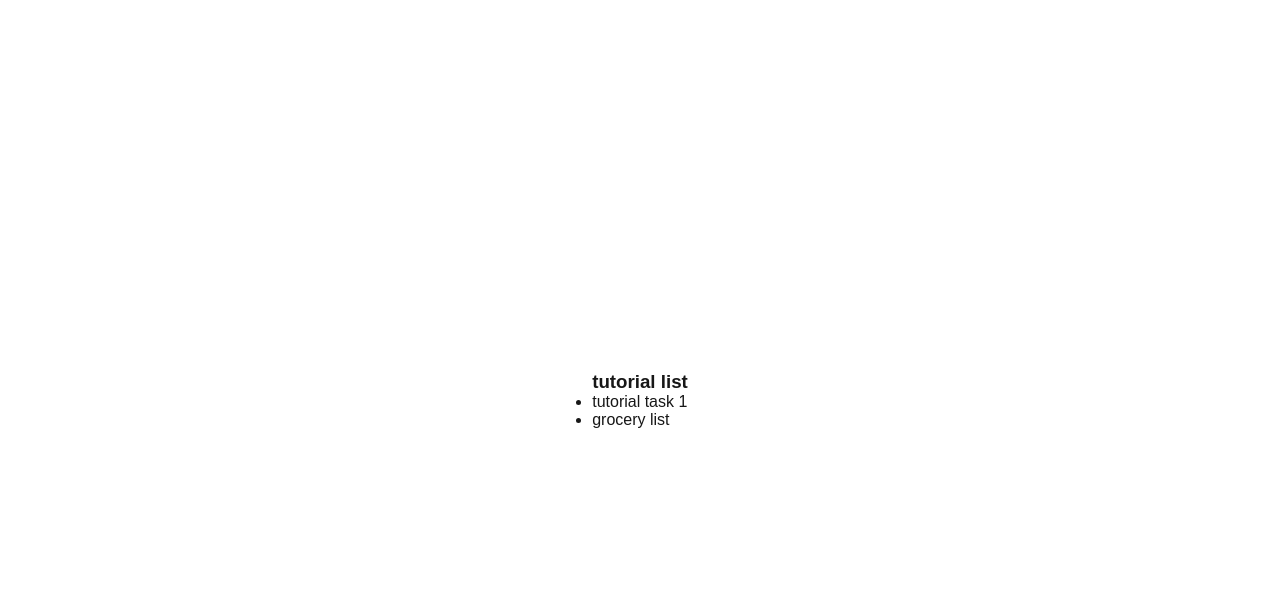
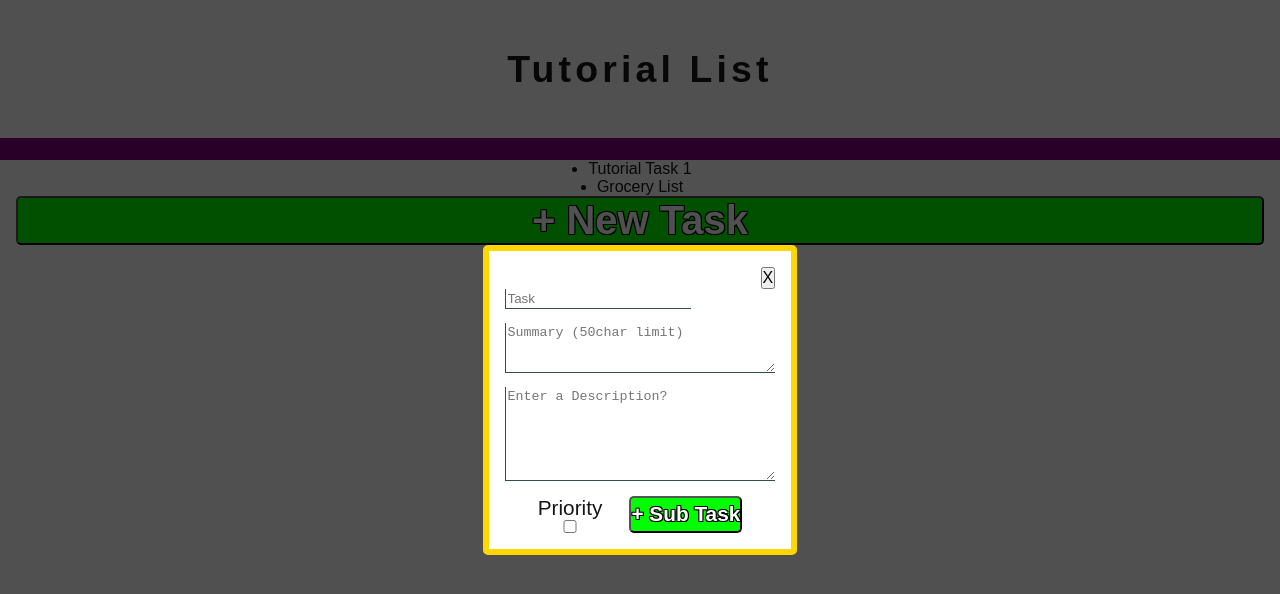
Before and after one commit to CaptDread/Doms-AppBase, a Next.js app: page / in a window 1280 px wide. Shown: the top 594 px of the page. Built offline with nearby package versions, Linux system fonts and the light colour scheme.

Commit message:
AddTask Modal

```diff
--- a/app/api/Tasks/List.js
+++ b/app/api/Tasks/List.js
@@ -1,3 +1,4 @@
+import styles from "../../page.module.css";
 
 
 
--- a/app/components/base/GroupList.js
+++ b/app/components/base/GroupList.js
@@ -1,6 +1,7 @@
 // This component handles listing Todo Lists, yeah plural, as in users can use have more than one todo list.
-
+import styles from "../../page.module.css"
 import ListTask from "@/app/api/Tasks/List";
+import AddTaskModal from "../modals/AddTaskModal";
 
 const groups = () => localStorage.getItem('groups');
 
@@ -12,6 +13,7 @@ function tutorialList() {
         task_desc:"a tutorial task, to test and edit style, data transfering, and random text stuff. so yeah... lorem ipsum, pirate stuff, yhadayhadayada...",
         task_summary:"A basic tutorial task",
         sub_task:[],
+        isPriority:false,
         completed:false
     }
     const tutTask2 = {
@@ -22,6 +24,7 @@ function tutorialList() {
         sub_task:[
             "apples", "bananas", "orange juice",
         ],
+        isPriority:false,
         completed:false
     }
 
@@ -39,20 +42,33 @@ function tutorialList() {
     }
 
     const listOBJS = newListGroup.listOBJS
-
+    const groupString = JSON.stringify(newListGroup)
+    const userGroups = [groupString]
     return(
-        <section className="listGroup_section">
-            <div className="listHeader">
+        <section className={styles.listGroup_section}>
+            <div className={styles.listHeader}>
                 <h3>
                     {newListGroup.list_name}
                 </h3>
+
             </div>
-            <ul className="todolist_ul">
+            <ul className={styles.todolist_ul}>
                 {Object.values(listOBJS).map(ListTask)}
+                <button className={styles.addtask_btn}>+ new task</button>
             </ul>
+            <div className={styles.modalBkgd}>
+                <div className={styles.modalFrame}>
+                    <button className={styles.modalbtn_x}>X</button>
+                    <AddTaskModal/>
+                </div>
+            </div>
         </section>
     )
 }
+
+// function parseGroups(){
+//
+// }
 
 
 export default function GetLists(){
--- /dev/null
+++ b/app/components/modals/AddTaskModal.js
@@ -0,0 +1,49 @@
+"use client"
+import { useState } from 'react';
+import styles from "../../page.module.css"
+
+export default function AddTaskModal(GroupList){
+    const [name, setName] = useState("");
+    const [desc, setDesc] = useState("");
+    const [summary, setSummary] = useState("");
+    const [subtask, setSubtask] = useState(false);
+    const [priority, setPriority] = useState(false);
+
+    return (
+        <form className={styles.modalForm_add}>
+            <input
+              type="text"
+              className={styles.input}
+              placeholder='Task'
+              value={name}
+              onChange={(e) => setName(e.target.value)}
+              style={{ width: "69%" }}
+            />
+            <textarea
+              className={styles.input}
+              value={summary}
+              onChange={(e) => setSummary(e.target.value)}
+              placeholder='Summary (50char limit)'
+              rows={3}
+            />
+            <textarea
+              className={styles.input}
+              value={desc}
+              onChange={(e) => setDesc(e.target.value)}
+              placeholder='Enter a Description?'
+              rows={6}
+            />
+            <div className={styles.extras}>
+                <label style={{display:'flex', flexDirection: 'column', textTransform:'capitalize'}}>
+                    <p>priority</p>
+                    <input
+                    type="checkbox"
+                    value={priority}
+                    onChange={(e) => set(e.target.value)}
+                    />
+                </label>
+                <button className={styles.addtask_btn}>+ Sub Task</button>
+            </div>
+        </form>
+      )
+}
--- a/app/page.module.css
+++ b/app/page.module.css
@@ -1,3 +1,7 @@
+/* CSS File, tread carefully */
+/* Core */
+
+
 .page {
   background: #fff;
   display: flex;
@@ -11,7 +15,19 @@
   flex-direction: column;
   gap: 32px;
   grid-row-start: 2;
+  height: 100%;
 }
+
+/* Utility */
+
+.input{
+  border: none;
+  border-bottom: solid .13em darkslategrey;
+  border-left: solid .13em darkslategrey;
+  padding: .13em;
+}
+
+
 
 /* Content */
 .brandShow{
@@ -46,84 +62,100 @@
 	}
 }
 
+/* Grouplists */
+.listGroup_section{
+  display: flex;
+  flex-direction: column;
+  height: 100%;
+}
+
+.listHeader{
+  border-bottom: solid .69em purple;
+  height: 20%;
+  display: flex;
+  justify-content: center;
+  align-items:center;
+  text-transform: capitalize;
+  letter-spacing: .13em;
+  font-size: 2em;
+}
+
+.todolist_ul{
+  width: 100vw;
+  display: flex;
+  padding: 0 1em;
+  flex-direction: column;
+  height: fit-content;
+  text-transform: capitalize;
+  align-items: center;
+}
+
+.addtask_btn{
+  color: white;
+  border-radius: 5px;
+  background-color: lime;
+  width: 100%;
+  text-transform: capitalize;
+  font-size: 2.5em;
+  font-weight: 600;
+  text-shadow: -1px -1px 0 #000, 1px -1px 0 #000, -1px 1px 0 #000, 1px 1px 0 #000;
+}
+
+/* ListCards */
+.todolist_item {
+  width: 100%;
+  height: fit-content;
+  padding: 1em;
+}
 
 
+/* Modals */
+.modalBkgd{
+  width: 100vw;
+  height: 100vh;
+  position: absolute;
+  display: flex;
+  justify-content: center;
+  align-items: center;
+  background: #000000af;
+}
+
+.modalFrame{
+  background-color: #fff;
+  width: fit-content;
+  height: fit-content;
+  padding: 1em;
+  border: solid .42em gold;
+  border-radius: 5px;
+}
+.modalbtn_x{
+  display: flex;
+  font-size: 1em;
+  font-weight: 400;
+  position: relative;
+  margin-left: auto;
+}
+
+.modalForm_add{
+  display: flex;
+  flex-direction: column;
+  gap: .69em;
+  font-size: 1.3em;
+  width: 13em;
+  height: fit-content;
+}
+
+.modalForm_add .extras{
+  display: flex;
+  gap: 1.3em;
+  justify-content: center;
+}
+.modalForm_add .extras .addtask_btn{
+  width: fit-content;
+  font-size: 1em;
+}
 
 
 
 
 /* Footer */
-.footer {
-  grid-row-start: 3;
-  display: flex;
-  gap: 24px;
-}
-
-.footer a {
-  display: flex;
-  align-items: center;
-  gap: 8px;
-}
-
-.footer img {
-  flex-shrink: 0;
-}
-
-/* Enable hover only on non-touch devices */
-@media (hover: hover) and (pointer: fine) {
-  a.primary:hover {
-    background: var(--button-primary-hover);
-    border-color: transparent;
-  }
-
-  a.secondary:hover {
-    background: var(--button-secondary-hover);
-    border-color: transparent;
-  }
-
-  .footer a:hover {
-    text-decoration: underline;
-    text-underline-offset: 4px;
-  }
-}
-
-@media (max-width: 600px) {
-  .page {
-    padding: 32px;
-    padding-bottom: 80px;
-  }
-
-  .main {
-    align-items: center;
-  }
-
-  .main ol {
-    text-align: center;
-  }
-
-  .ctas {
-    flex-direction: column;
-  }
-
-  .ctas a {
-    font-size: 14px;
-    height: 40px;
-    padding: 0 16px;
-  }
-
-  a.secondary {
-    min-width: auto;
-  }
-
-  .footer {
-    flex-wrap: wrap;
-    align-items: center;
-    justify-content: center;
-  }
-}
-
-@media (prefers-color-scheme: dark) {
-  .logo {
-    filter: invert();
-  }
-}
```
